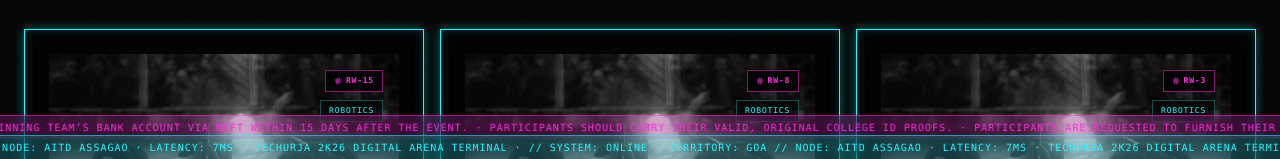
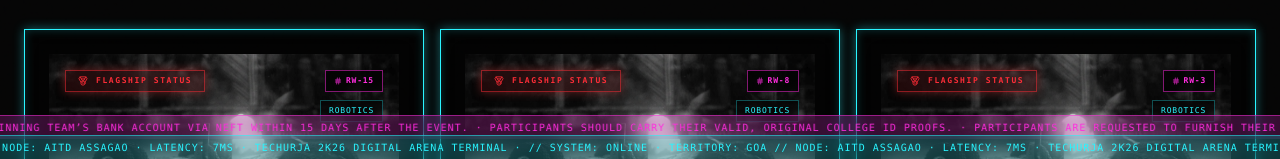
Before and after one commit to atreyakamat/techurja2k26, a Next.js app: page /events in a window 1280 px wide. Shown: the part 641-800 px from the top of the page. Built offline with nearby package versions, Linux system fonts and the light colour scheme.

Commit message:
feat: add event data schema and event card component for tech festival management

```diff
--- a/src/components/event-card.tsx
+++ b/src/components/event-card.tsx
@@ -45,6 +45,16 @@ export function EventCard({ event, index }: { event: EventRecord; index: number
               </div>
               <Zap size={40} className="text-cyan-electric/20 group-hover:text-cyan-electric/50 transition-colors mb-2" />
               <span className="text-[10px] font-mono text-zinc-700 tracking-[0.5em] uppercase text-center px-4">DATA_LINK_ENCRYPTED</span>
+            </div>
+          )}
+
+          {/* Flair Badge */}
+          {event.flair && (
+            <div className={`absolute top-4 left-4 z-40 border px-3 py-1 flex items-center gap-2 backdrop-blur-md ${flairColors[event.flair]}`}>
+              <Medal size={10} />
+              <span className="text-[8px] font-mono font-black uppercase tracking-[0.2em]">
+                {event.flair} STATUS
+              </span>
             </div>
           )}
 
--- a/src/lib/event-data.ts
+++ b/src/lib/event-data.ts
@@ -415,6 +415,7 @@ export const events: EventRecord[] = [
     feeDetails: "Re-entry: ₹236",
     prizePool: "₹8,000",
     image: "/event-pics/Event pics/FIFA.jpg",
+    flair: "Silver",
     rulebookUrl: "https://drive.google.com/file/d/11JRb87sZshPqcO3nYzPm3Y-DXxXpPlzV/view?usp=drive_link",
     coordinators: [
       { name: "Aaryan Desai", phone: "8007249603" },
```
